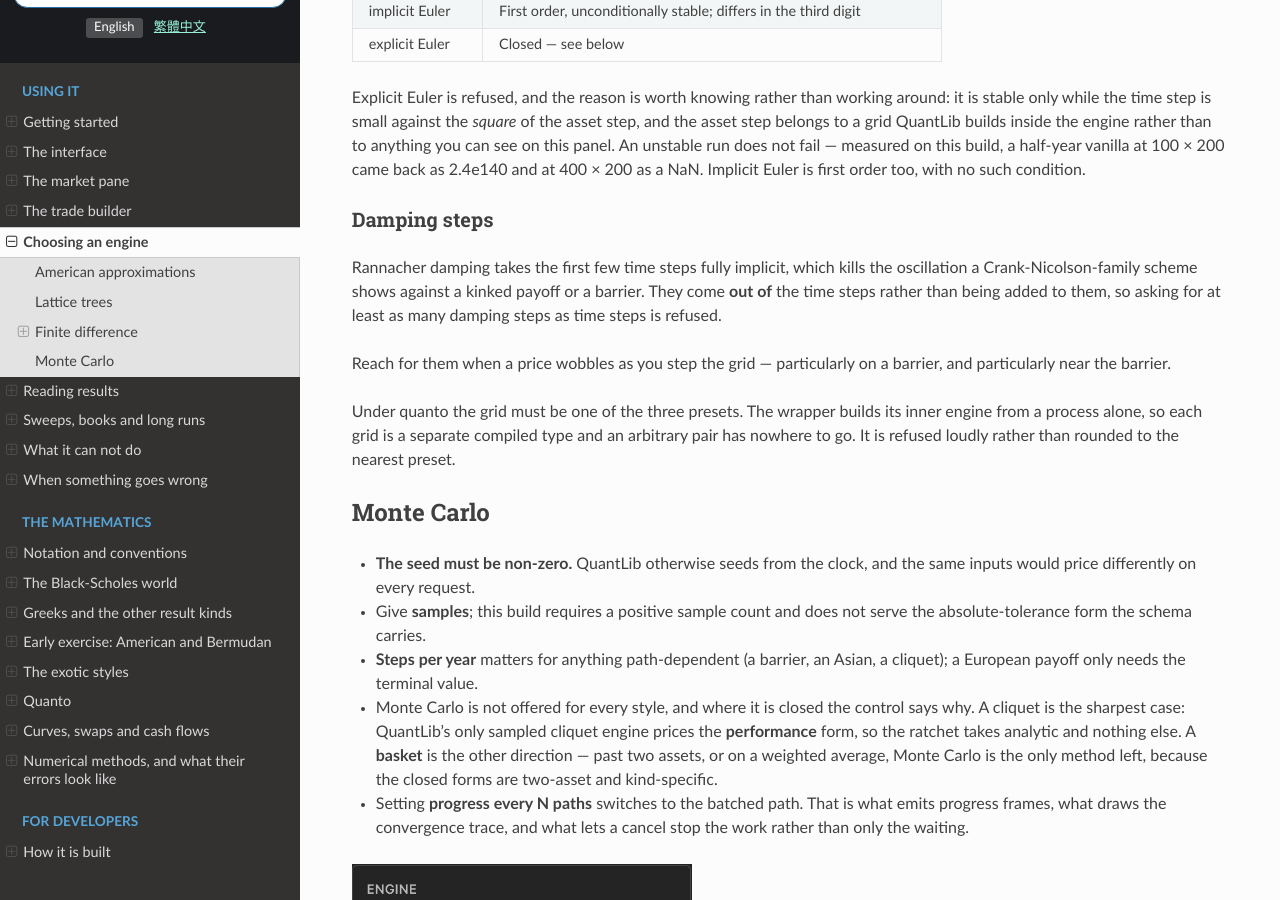
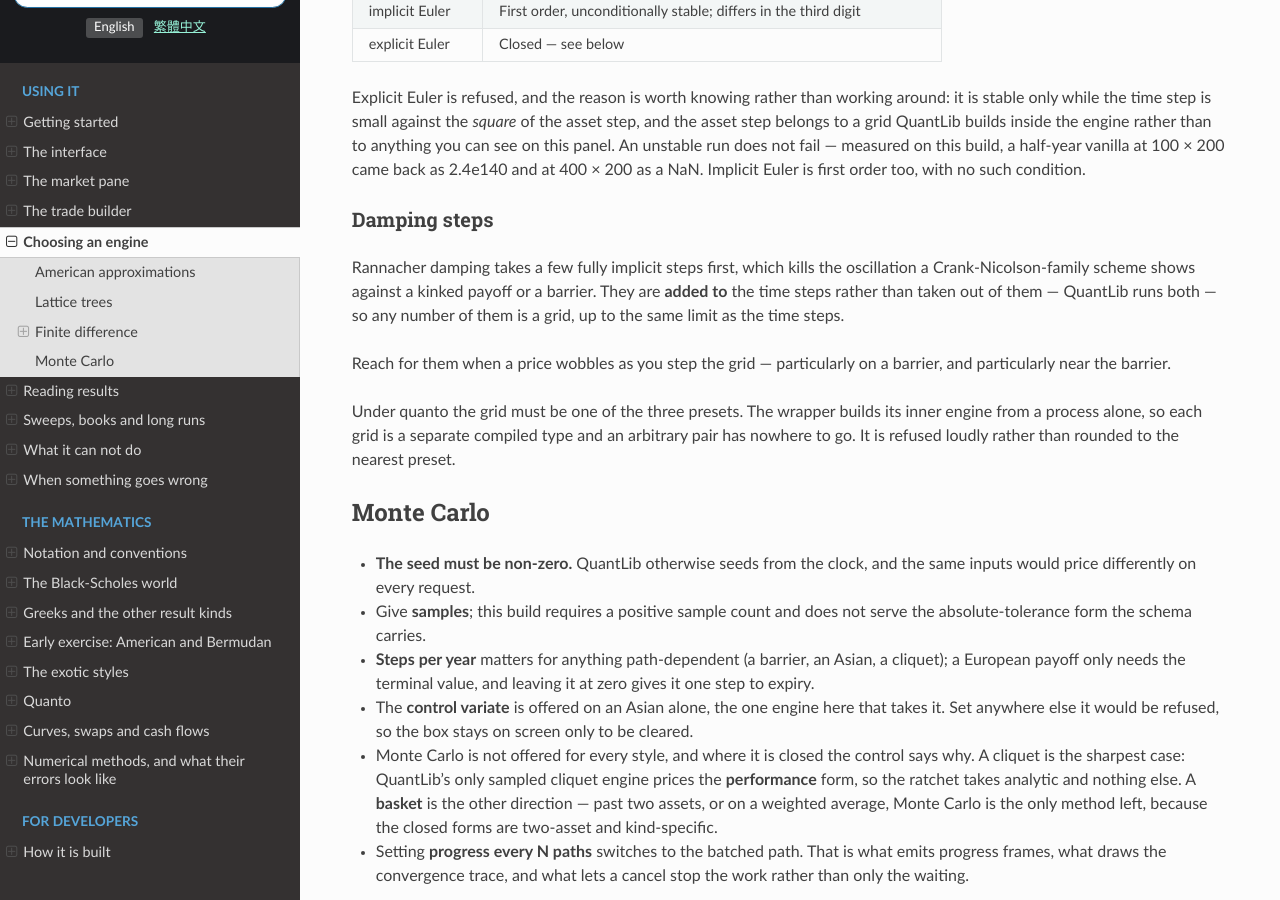
Before and after one commit to markccchiang/ql-frontend, a Sphinx documentation site: the page built from doc/engines.md, in a window 1280 px wide and 900 px high, scrolled down 3395 px. Built offline with Sphinx 7.4.7 and the Read the Docs theme 3.1.0, drawn with Linux system fonts in a browser that asks for light colours.

Commit message:
Bring the guide and TESTING.md up to the code
- engines.md still said damping steps come out of the time steps; they
  are added to them. The Monte Carlo screenshot showed a control variate
  box a vanilla no longer has: retaken, with a line on where the box
  appears. Steps per year says what zero means.
- interface.md: Delete closes a focused tab, a market row selects from
  the keyboard, and the icon buttons have names.
- TESTING.md had fallen behind by fourteen unit files and three e2e
  specs, and still counted 109 and 30. It lists all of them now -- 203
  and 44 -- including the new tab, accessibility, engine, quote and
  typing checks, and says what the m6 book row is actually refused for.

Co-Authored-By: Claude Opus 5 <noreply@anthropic.com>
Claude-Session: https://claude.ai/code/session_01MJtVZSjTSgWshw7miPwQ9g

```diff
--- a/doc/engines.md
+++ b/doc/engines.md
@@ -120,10 +120,11 @@ no such condition.
 
 ### Damping steps
 
-Rannacher damping takes the first few time steps fully implicit, which kills
-the oscillation a Crank-Nicolson-family scheme shows against a kinked payoff or
-a barrier. They come **out of** the time steps rather than being added to them,
-so asking for at least as many damping steps as time steps is refused.
+Rannacher damping takes a few fully implicit steps first, which kills the
+oscillation a Crank-Nicolson-family scheme shows against a kinked payoff or a
+barrier. They are **added to** the time steps rather than taken out of them —
+QuantLib runs both — so any number of them is a grid, up to the same limit as
+the time steps.
 
 Reach for them when a price wobbles as you step the grid — particularly on a
 barrier, and particularly near the barrier.
@@ -140,7 +141,11 @@ to the nearest preset.
 - Give **samples**; this build requires a positive sample count and does not
   serve the absolute-tolerance form the schema carries.
 - **Steps per year** matters for anything path-dependent (a barrier, an Asian,
-  a cliquet); a European payoff only needs the terminal value.
+  a cliquet); a European payoff only needs the terminal value, and leaving it
+  at zero gives it one step to expiry.
+- The **control variate** is offered on an Asian alone, the one engine here
+  that takes it. Set anywhere else it would be refused, so the box stays on
+  screen only to be cleared.
 - Monte Carlo is not offered for every style, and where it is closed the
   control says why. A cliquet is the sharpest case: QuantLib's only sampled
   cliquet engine prices the **performance** form, so the ratchet takes analytic
```
Also changed, not shown: other parts of doc/engines.md (+1 -1 lines), doc/TESTING.md (+52 -5 lines), doc/interface.md (+5 -2 lines), doc/images/engine-monte-carlo.png, 2 other files.
